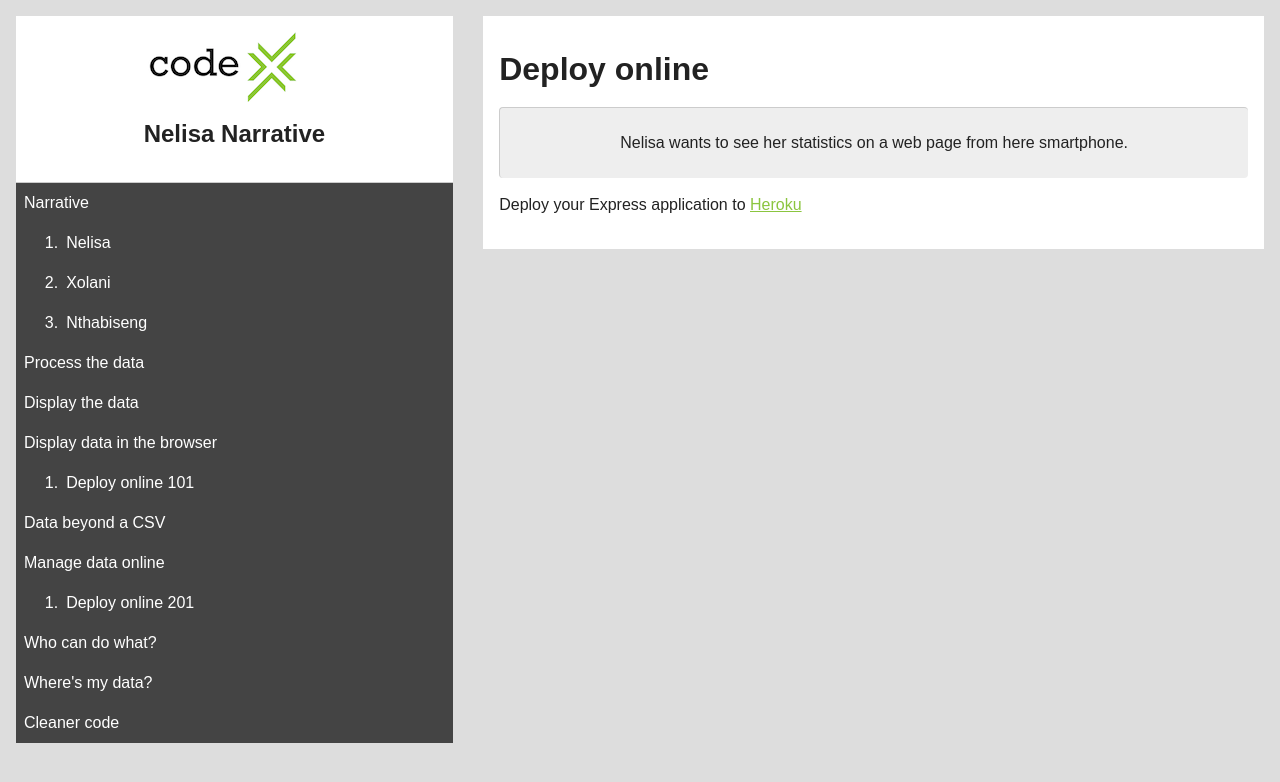
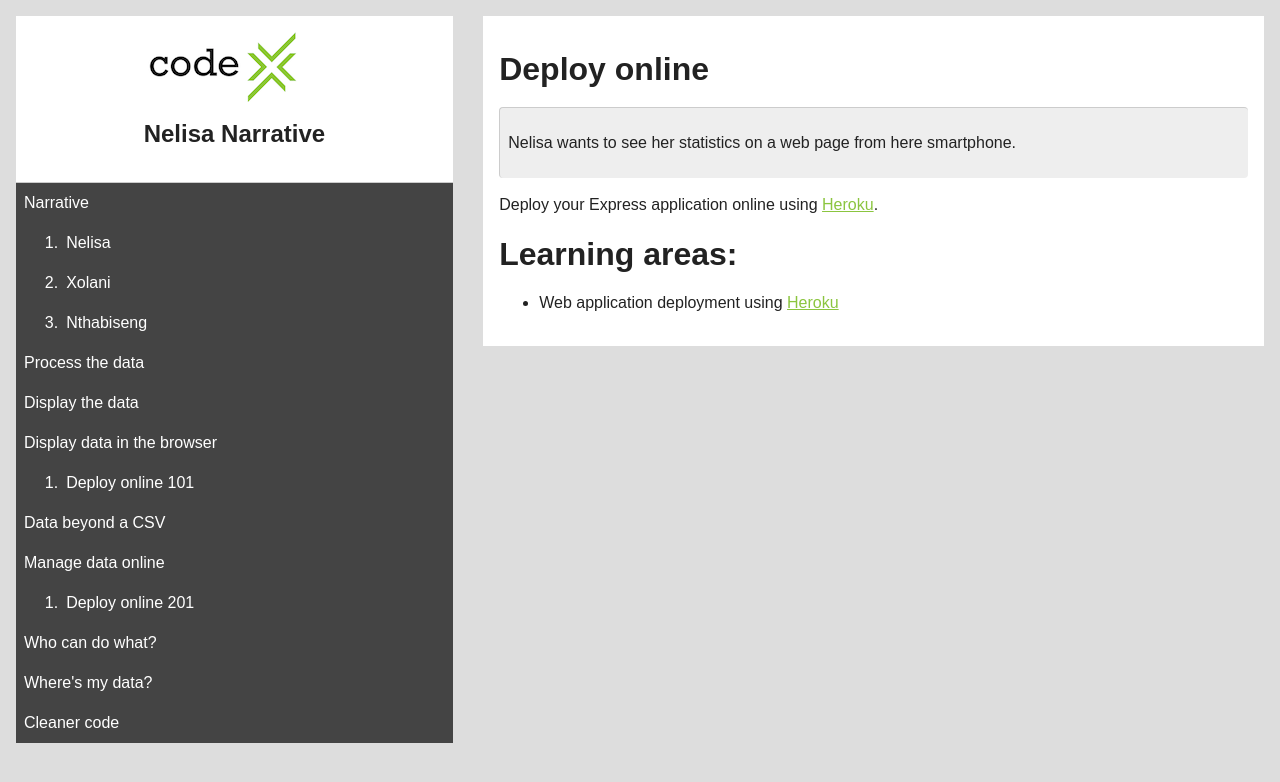
Before and after one commit to codex-academy/Nelisa, a Jekyll site: the page built from Deploy_online_101.md, in a window 1280 px wide. Shown: the top 782 px of the page. Built offline with Jekyll 4.4.1, drawn with Linux system fonts in a browser that asks for light colours.

Commit message:
rephrasing deployment steps

```diff
--- a/Deploy_online_101.md
+++ b/Deploy_online_101.md
@@ -7,4 +7,8 @@ title: Display Data
 
 > Nelisa wants to see her statistics on a web page from here smartphone.
 
-Deploy your Express application to [Heroku](https://devcenter.heroku.com/articles/deploying-nodejs)
+Deploy your Express application online using [Heroku](https://devcenter.heroku.com/articles/deploying-nodejs).
+
+# Learning areas:
+
+* Web application deployment using [Heroku](https://devcenter.heroku.com/articles/deploying-nodejs)
--- a/css/main.scss
+++ b/css/main.scss
@@ -130,7 +130,6 @@ blockquote {
   border-left: solid 1px #ccc;
   margin: 0;
   padding: 0.5em;
-  text-align: center;
   border-radius: 0.25em;
 }
 
```
Also changed, not shown: Deploy_online_201.md (+1 -1 lines).
